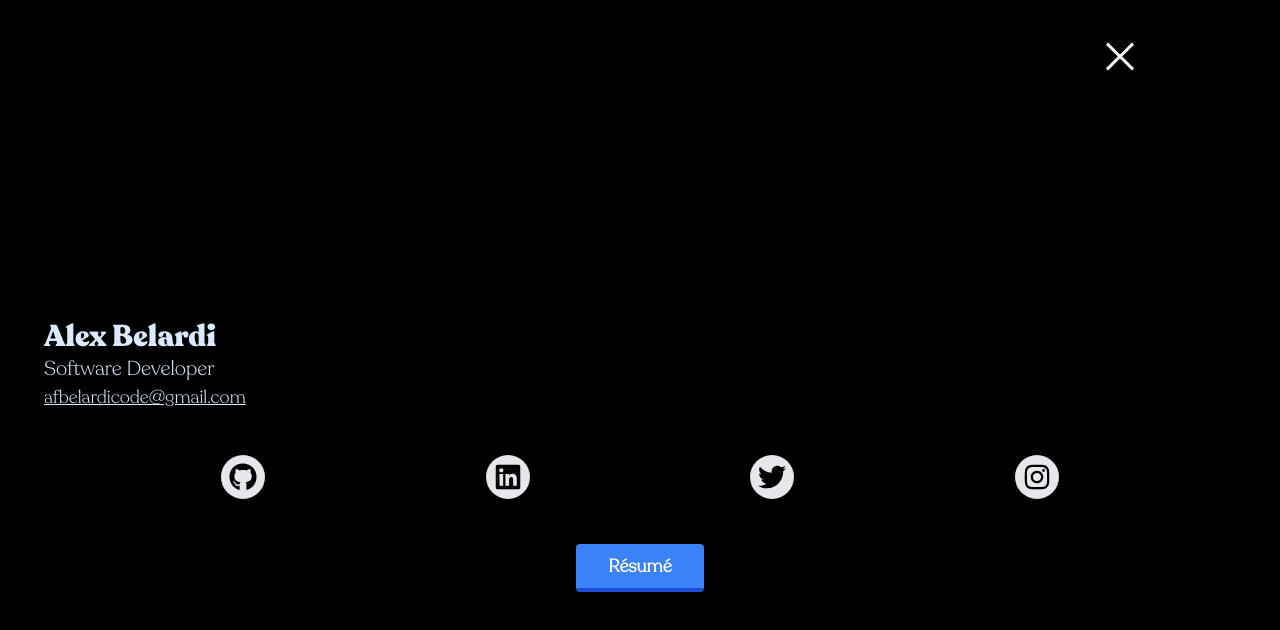
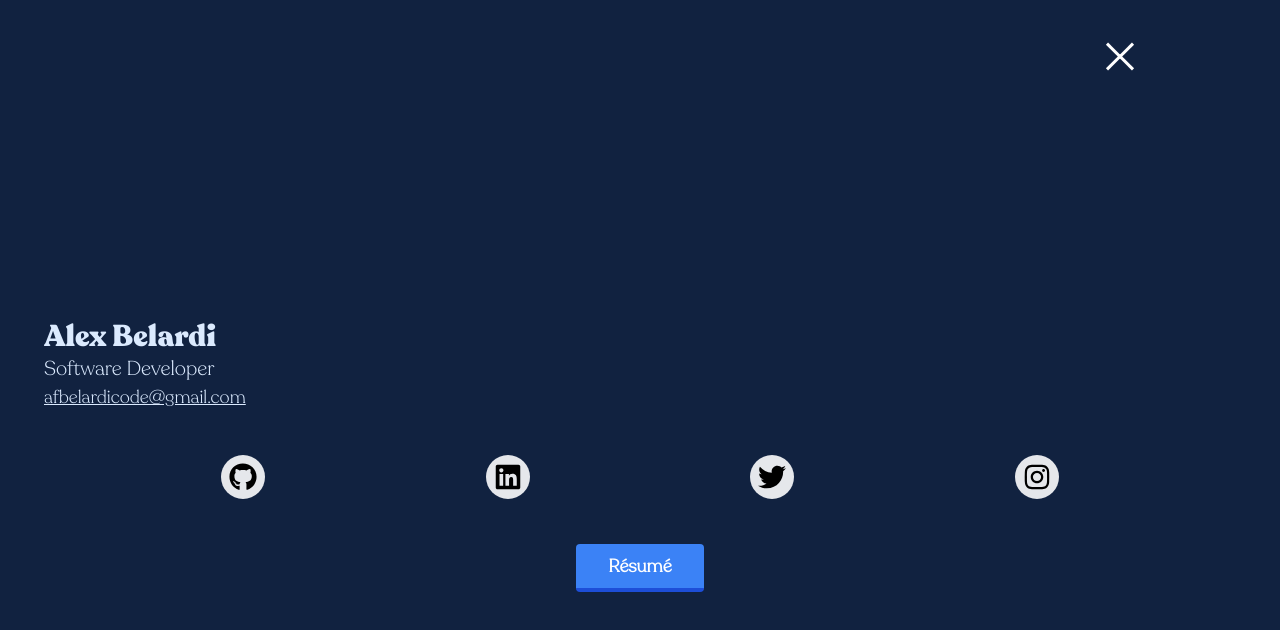
Before and after one commit to afbelardi/new-portfolio, a Next.js app: page / in a window 1280 px wide. Both pictures are taken after a click on the button 1120 px from the left and 56 px from the top of the page. Shown: the top 630 px of the page. Built offline with nearby package versions, Linux system fonts and the light colour scheme.

Commit message:
changed background colors of main page and menu

```diff
--- a/src/components/Splash.js
+++ b/src/components/Splash.js
@@ -5,7 +5,7 @@ import { FaGithub, FaTwitter, FaLinkedin, FaInstagram } from 'react-icons/fa'
 export default function Splash (props) {
     return (
         <Fade bottom opposite className="opacity-5">
-            <div className="absolute top-0 z-40 flex flex-col w-screen h-screen bg-black opacity-40">
+            <div className="absolute top-0 z-40 flex flex-col w-screen h-screen bg-light-navy opacity-40">
                 <section className="flex flex-col items-baseline justify-end w-2/3 overflow-hidden mt-36 ml-11 h-1/3">
                     <Fade left delay={400}>
                         <p className="text-3xl font-bold text-blue-100 font-recoleta-black">Alex Belardi</p>
@@ -16,7 +16,7 @@ export default function Splash (props) {
                 <Fade right delay={400}>
                     <section className="flex items-center w-full justify-evenly h-1/6">
                         <a href="https://www.github.com/afbelardi" target="_blank"  className="flex items-center justify-center bg-gray-200 rounded-3xl h-11 w-11">
-                            <FaGithub size={28}/>
+                            <FaGithub size={28} />
                         </a>
                         <a href="https://www.linkedin.com/in/afbelardi" target="_blank" className="flex items-center justify-center bg-gray-200 rounded-3xl h-11 w-11">
                             <FaLinkedin size={28} />
@@ -38,6 +38,5 @@ export default function Splash (props) {
                 </Fade>
             </div>
        </Fade>
-
     )
 }
--- a/src/pages/_document.js
+++ b/src/pages/_document.js
@@ -4,7 +4,7 @@ export default function Document() {
   return (
     <Html lang="en">
       <Head />
-      <body className="relative z-50 bg-blue-800 bg-opacity-90">
+      <body className="relative z-50 bg-navy">
         <Main />
         <NextScript />
       </body>
--- a/tailwind.config.js
+++ b/tailwind.config.js
@@ -3,13 +3,19 @@
 module.exports = {
   content: ["./src/**/*.{js,ts,jsx,tsx}"],
   theme: {
-    extend: {},
+    extend: {
+      colors: {
+        'navy': '#0a192f',
+        'light-navy': '#112240'
+      }
+    },
     fontFamily: {
       'bebas': ['Bebas Neue', 'sans-serif'],
       'sabon': ['Sabon Bold', 'sans-serif'],
       'recoleta-black': ['Recoleta Black', 'sans-serif'],
       'recoleta-light': ['Recoleta Light', 'sans-serif']
-    }
+    },
+
   },
   plugins: [],
 }
```
